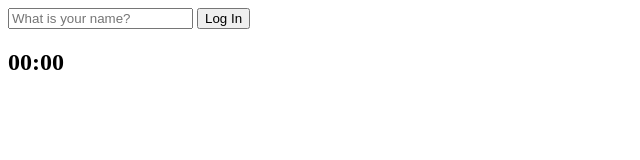
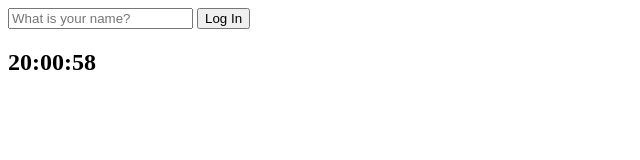
Before and after one commit to ymaru02/JavaScript-Example, a plain HTML site: page NomadCoders/Chrome/index.html in a window 1280 px wide. Shown: the full height of the page, 0-640 px from the left. Drawn offline with Linux system fonts and the light colour scheme.

Commit message:
padStart

```diff
--- a/NomadCoders/Chrome/index.html
+++ b/NomadCoders/Chrome/index.html
@@ -17,7 +17,7 @@
       />
       <button>Log In</button>
     </form>
-    <h2 id="clock">00:00</h2>
+    <h2 id="clock">00:00:00</h2>
     <h1 id="greeting" class="hidden"></h1>
     <script src="js/clock.js"></script>
     <script src="js/greetings.js"></script>
--- a/NomadCoders/Chrome/js/clock.js
+++ b/NomadCoders/Chrome/js/clock.js
@@ -1,7 +1,13 @@
 const clock = document.querySelector("h2#clock");
 
-function sayHello() {
-  console.log("hello");
+function getClock() {
+  const date = new Date();
+  const hours = String(date.getHours()).padStart(2, "0");
+  const minutes = String(date.getMinutes()).padStart(2, "0");
+  const seconds = String(date.getSeconds()).padStart(2, "0");
+
+  clock.innerText = `${hours}:${minutes}:${seconds}`;
 }
 
-setInterval(sayHello, 5000);
+getClock();
+setInterval(getClock, 1000);
```
